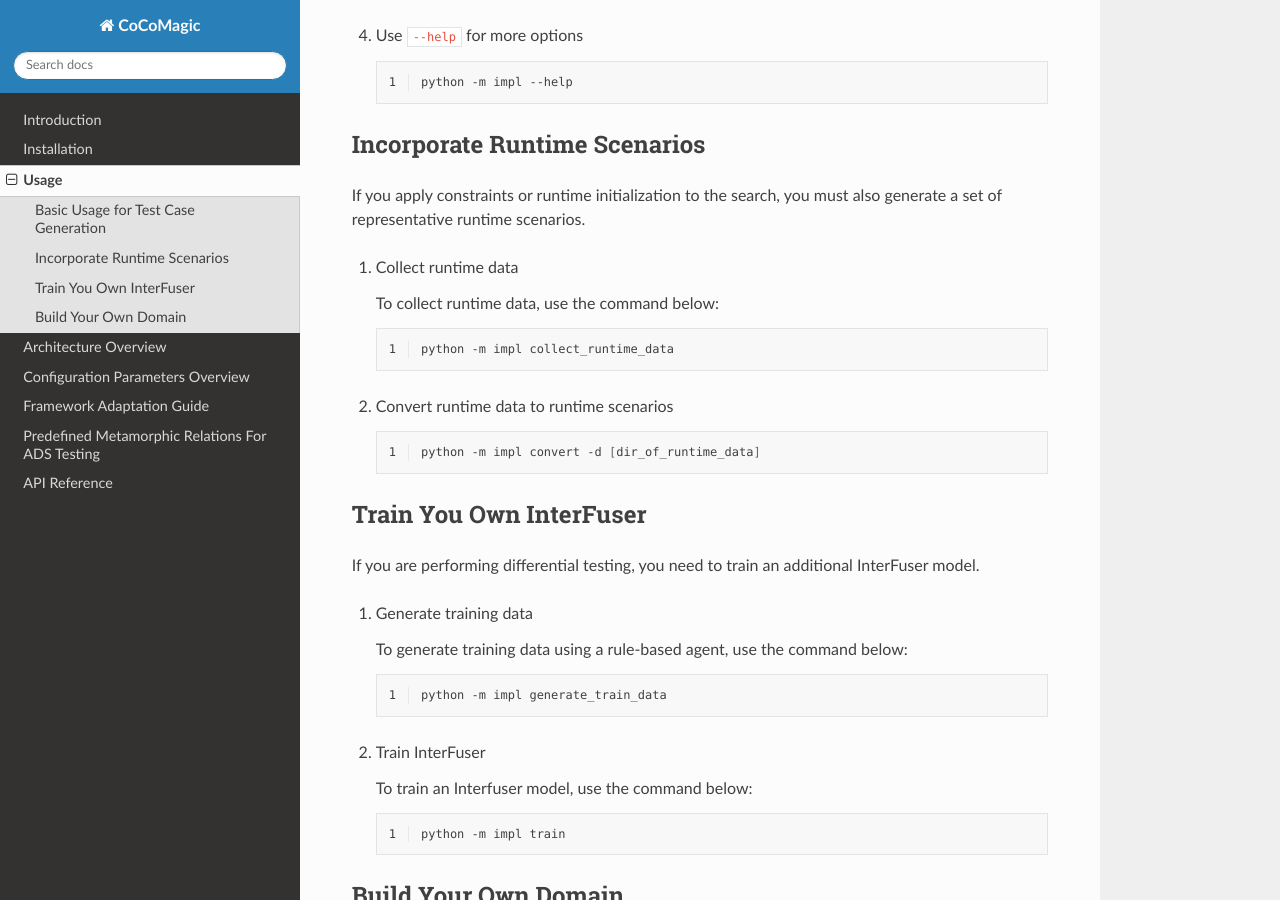
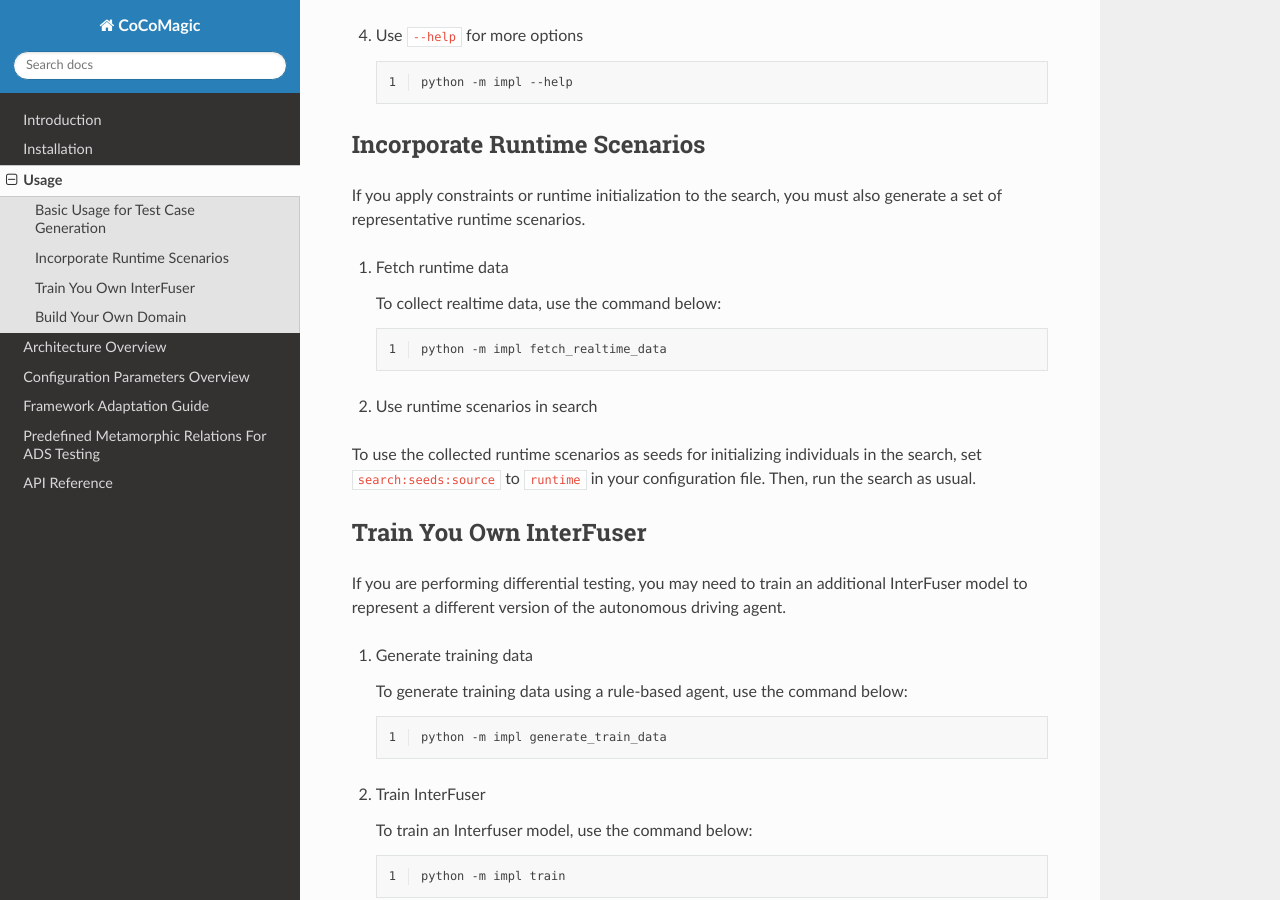
Before and after one commit to ainlamyae/CoCoMEGA, a Sphinx documentation site: the page built from docs/usage.rst, in a window 1280 px wide and 900 px high, scrolled down 605 px. Built offline with Sphinx 7.4.7 and the Read the Docs theme 3.1.0, drawn with Linux system fonts in a browser that asks for light colours.

Commit message:
Update docs and fix integrity issues

```diff
--- a/docs/usage.rst
+++ b/docs/usage.rst
@@ -40,26 +40,26 @@ Incorporate Runtime Scenarios
 
 If you apply constraints or runtime initialization to the search, you must also generate a set of representative runtime scenarios.
 
-#. Collect runtime data
+#. Fetch runtime data
 
-   To collect runtime data, use the command below:
+   To collect realtime data, use the command below:
 
    .. code-block:: shell
       :linenos:
 
-      python -m impl collect_runtime_data
+      python -m impl fetch_realtime_data
 
-#. Convert runtime data to runtime scenarios
+#. Use runtime scenarios in search
 
-   .. code-block:: shell
-      :linenos:
+To use the collected runtime scenarios as seeds for initializing individuals in the search, set ``search:seeds:source``
+to ``runtime`` in your configuration file. Then, run the search as usual.
 
-      python -m impl convert -d [dir_of_runtime_data]
 
 Train You Own InterFuser
 ------------------------
 
-If you are performing differential testing, you need to train an additional InterFuser model.
+If you are performing differential testing, you may need to train an additional InterFuser model to represent a
+different version of the autonomous driving agent.
 
 #. Generate training data
 
```
Also changed, not shown: docs/arch.rst (+9 -3 lines), docs/conf.rst (+5 -3 lines), docs/guide.rst (+10 -6 lines), 6 other files.
